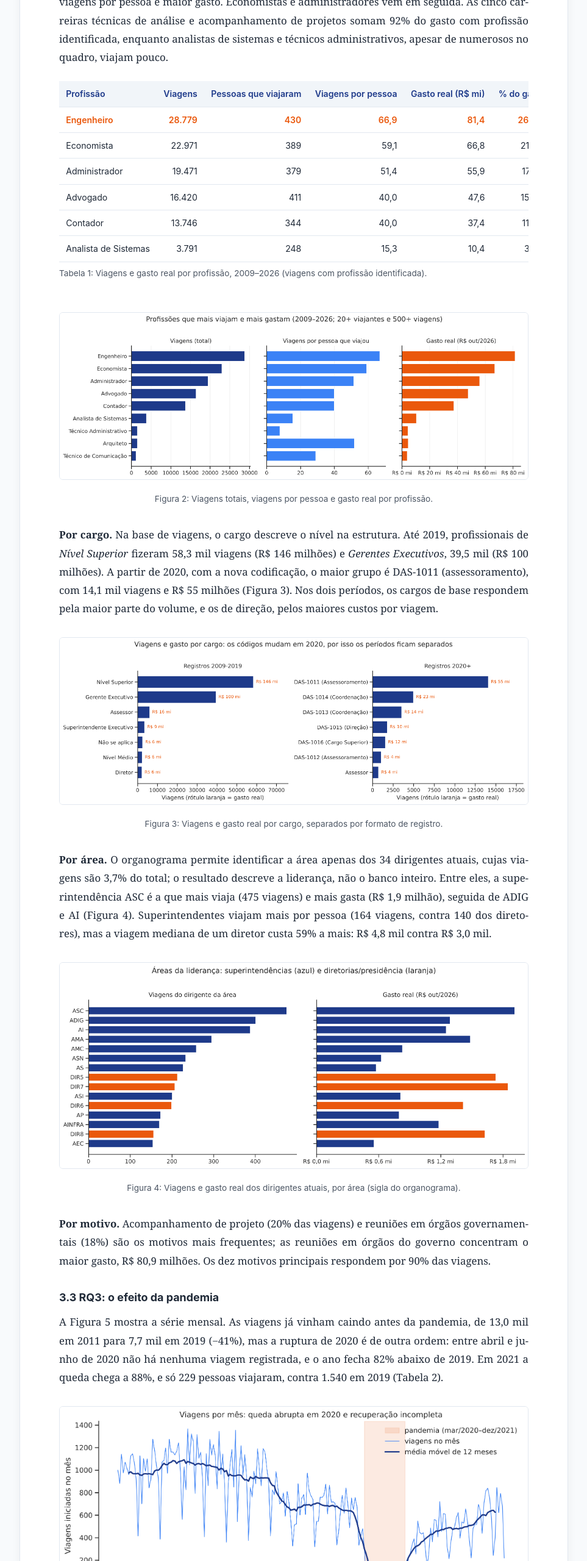
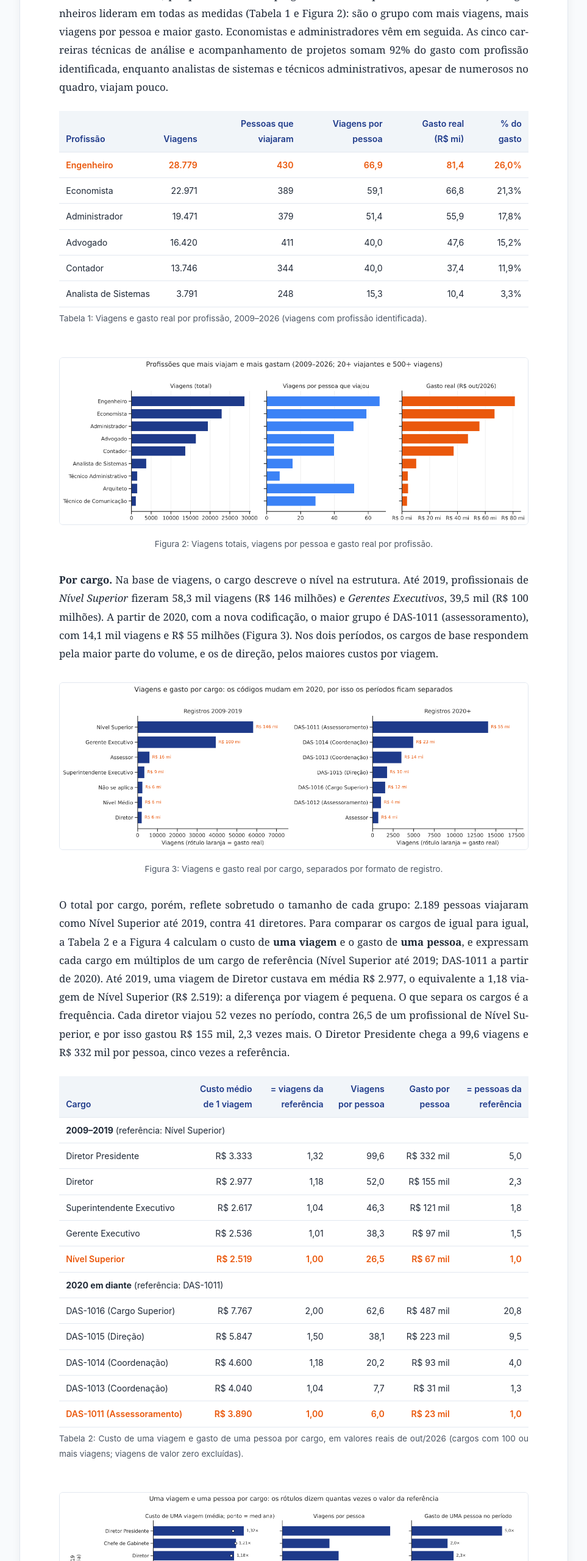
Before and after one commit to mochilicius/g2lingprog, a plain HTML site: page docs/index.html in a window 1280 px wide. Shown: the part 5060-7620 px from the top of the page at 61% size, without its empty margins (158-1121 px from the left). Drawn offline with Linux system fonts and the light colour scheme.

Commit message:
analise por cargo: custo de uma viagem e gasto de uma pessoa
compara cada cargo com uma referencia (Nivel Superior ate 2019, DAS-1011
depois): quanto custa uma viagem, quantas viagens uma pessoa faz e quanto
gasta. Nova figura, tabela no artigo e resumo atualizado.

Co-Authored-By: Claude Opus 5.5 <noreply@anthropic.com>
Claude-Session: https://claude.ai/code/session_015i1L2sLnsEkP9ZsvA5aFPq

```diff
--- a/docs/index.html
+++ b/docs/index.html
@@ -159,7 +159,7 @@
     table { border-collapse: collapse; width: 100%; font-family: var(--font-sans); font-size: 0.88rem; }
     th, td { padding: 0.5rem 0.7rem; border-bottom: 1px solid var(--border); text-align: right; white-space: nowrap; }
     th:first-child, td:first-child { text-align: left; }
-    th { background: var(--code-bg); color: var(--primary); font-weight: 600; }
+    th { background: var(--code-bg); color: var(--primary); font-weight: 600; white-space: normal; vertical-align: bottom; }
     tr.destaque td { color: var(--accent); font-weight: 600; }
     .table-caption { font-family: var(--font-sans); font-size: 0.85rem; color: var(--text-muted); margin-top: 0.4rem; }
 
@@ -225,7 +225,8 @@
         trata dois formatos de registro que convivem no mesmo arquivo, agrega 303.868 trechos em viagens, corrige os valores
         pelo IPCA e cruza as viagens com a base de empregados e o organograma para identificar profissão, cargo e área.
         Engenheiros são o grupo que mais viaja e mais gasta, com 67 viagens por pessoa e 26% do gasto real, seguidos de
-        economistas e administradores. O gasto é concentrado: 10% das pessoas respondem por 57% do total (Gini = 0,75).
+        economistas e administradores. Entre os cargos, a diferença está mais na frequência do que no preço: até 2019, uma viagem de
+        diretor equivalia a 1,18 viagem de nível superior, mas cada diretor gastou 2,3 vezes mais. O gasto é concentrado: 10% das pessoas respondem por 57% do total (Gini = 0,75).
         A pandemia reduziu as viagens em 82% em 2020 e 88% em 2021 frente a 2019, sem nenhum registro entre abril e junho de
         2020. Congressos e treinamentos foram os motivos mais afetados, enquanto as reuniões nos escritórios regionais quase
         dobraram depois da crise. Em 2025 o volume ainda está 6% abaixo de 2019, mas cada viagem custa 38% mais em termos
@@ -300,7 +301,7 @@ for coluna in COLUNAS_VALOR:
 df.loc[legado, "numerodiarias"] = df.loc[legado, "numerodiarias"] / 100               # '300' = 3 diárias</code></pre>
       <p>
         Com essa regra, passagens, diárias e acréscimos somam exatamente o valor total em 100% das viagens de 2009–2019, e a diária
-        mediana é de R$ 190 nos dois períodos, o que confirma a conversão. O segundo cuidado é a unidade de análise: valor total,
+        mediana é de R$&nbsp;190 nos dois períodos, o que confirma a conversão. O segundo cuidado é a unidade de análise: valor total,
         hospedagem e locação são da viagem e se repetem em cada trecho. Somar por linha inflaria o gasto em 144%, por isso os
         trechos são agregados por <code>codigoviagem</code> antes de qualquer soma:
       </p>
@@ -341,7 +342,7 @@ df.loc[legado, "numerodiarias"] = df.loc[legado, "numerodiarias"] / 100
 
       <h3 class="sub">3.1 Visão geral e concentração do gasto</h3>
       <p>
-        No período, o BNDES realizou 144.930 viagens, com gasto de R$ 421 milhões em valores reais (R$ 261 milhões nominais).
+        No período, o BNDES realizou 144.930 viagens, com gasto de R$&nbsp;421 milhões em valores reais (R$&nbsp;261 milhões nominais).
         A viagem típica é curta: dois trechos, ida e volta, e duas diárias. O valor total acompanha principalmente a passagem
         (correlação de Pearson de 0,89 nas viagens de 2020 em diante) e, em seguida, as diárias (0,73); a hospedagem quase não se
         relaciona com o total (0,06), porque vem zerada na maior parte dos registros. O custo, portanto, é puxado pelo deslocamento.
@@ -367,7 +368,7 @@ df.loc[legado, "numerodiarias"] = df.loc[legado, "numerodiarias"] / 100
       <div class="table-wrap">
         <table>
           <thead>
-            <tr><th>Profissão</th><th>Viagens</th><th>Pessoas que viajaram</th><th>Viagens por pessoa</th><th>Gasto real (R$ mi)</th><th>% do gasto</th></tr>
+            <tr><th>Profissão</th><th>Viagens</th><th>Pessoas que viajaram</th><th>Viagens por pessoa</th><th>Gasto real (R$&nbsp;mi)</th><th>% do gasto</th></tr>
           </thead>
           <tbody>
             <tr class="destaque"><td>Engenheiro</td><td>28.779</td><td>430</td><td>66,9</td><td>81,4</td><td>26,0%</td></tr>
@@ -387,61 +388,104 @@ df.loc[legado, "numerodiarias"] = df.loc[legado, "numerodiarias"] / 100
 
       <p>
         <strong>Por cargo.</strong> Na base de viagens, o cargo descreve o nível na estrutura. Até 2019, profissionais de
-        <em>Nível Superior</em> fizeram 58,3 mil viagens (R$ 146 milhões) e <em>Gerentes Executivos</em>, 39,5 mil (R$ 100 milhões).
-        A partir de 2020, com a nova codificação, o maior grupo é DAS-1011 (assessoramento), com 14,1 mil viagens e R$ 55 milhões
+        <em>Nível Superior</em> fizeram 58,3 mil viagens (R$&nbsp;146 milhões) e <em>Gerentes Executivos</em>, 39,5 mil (R$&nbsp;100 milhões).
+        A partir de 2020, com a nova codificação, o maior grupo é DAS-1011 (assessoramento), com 14,1 mil viagens e R$&nbsp;55 milhões
         (Figura 3). Nos dois períodos, os cargos de base respondem pela maior parte do volume, e os de direção, pelos maiores custos por viagem.
       </p>
       <figure>
         <a href="assets/fig_cargo.png" target="_blank" rel="noopener" title="Abrir a figura em tamanho real"><img src="assets/fig_cargo.png" alt="Dois painéis de barras com viagens e gasto por cargo em 2009–2019 e em 2020 em diante" loading="lazy"></a>
         <figcaption>Figura 3: Viagens e gasto real por cargo, separados por formato de registro.</figcaption>
       </figure>
+      <p>
+        O total por cargo, porém, reflete sobretudo o tamanho de cada grupo: 2.189 pessoas viajaram como Nível Superior até 2019,
+        contra 41 diretores. Para comparar os cargos de igual para igual, a Tabela 2 e a Figura 4 calculam o custo de <strong>uma
+        viagem</strong> e o gasto de <strong>uma pessoa</strong>, e expressam cada cargo em múltiplos de um cargo de referência
+        (Nível Superior até 2019; DAS-1011 a partir de 2020). Até 2019, uma viagem de Diretor custava em média R$&nbsp;2.977,
+        o equivalente a 1,18 viagem de Nível Superior (R$&nbsp;2.519): a diferença por viagem é pequena. O que separa os cargos é a
+        frequência. Cada diretor viajou 52 vezes no período, contra 26,5 de um profissional de Nível Superior, e por isso gastou
+        R$&nbsp;155 mil, 2,3 vezes mais. O Diretor Presidente chega a 99,6 viagens e R$&nbsp;332 mil por pessoa, cinco vezes a referência.
+      </p>
+      <div class="table-wrap">
+        <table>
+          <thead>
+            <tr><th>Cargo</th><th>Custo médio de 1 viagem</th><th>= viagens da referência</th><th>Viagens por pessoa</th><th>Gasto por pessoa</th><th>= pessoas da referência</th></tr>
+          </thead>
+          <tbody>
+            <tr><td colspan="6"><strong>2009–2019</strong> (referência: Nível Superior)</td></tr>
+            <tr><td>Diretor Presidente</td><td>R$&nbsp;3.333</td><td>1,32</td><td>99,6</td><td>R$&nbsp;332 mil</td><td>5,0</td></tr>
+            <tr><td>Diretor</td><td>R$&nbsp;2.977</td><td>1,18</td><td>52,0</td><td>R$&nbsp;155 mil</td><td>2,3</td></tr>
+            <tr><td>Superintendente Executivo</td><td>R$&nbsp;2.617</td><td>1,04</td><td>46,3</td><td>R$&nbsp;121 mil</td><td>1,8</td></tr>
+            <tr><td>Gerente Executivo</td><td>R$&nbsp;2.536</td><td>1,01</td><td>38,3</td><td>R$&nbsp;97 mil</td><td>1,5</td></tr>
+            <tr class="destaque"><td>Nível Superior</td><td>R$&nbsp;2.519</td><td>1,00</td><td>26,5</td><td>R$&nbsp;67 mil</td><td>1,0</td></tr>
+            <tr><td colspan="6"><strong>2020 em diante</strong> (referência: DAS-1011)</td></tr>
+            <tr><td>DAS-1016 (Cargo Superior)</td><td>R$&nbsp;7.767</td><td>2,00</td><td>62,6</td><td>R$&nbsp;487 mil</td><td>20,8</td></tr>
+            <tr><td>DAS-1015 (Direção)</td><td>R$&nbsp;5.847</td><td>1,50</td><td>38,1</td><td>R$&nbsp;223 mil</td><td>9,5</td></tr>
+            <tr><td>DAS-1014 (Coordenação)</td><td>R$&nbsp;4.600</td><td>1,18</td><td>20,2</td><td>R$&nbsp;93 mil</td><td>4,0</td></tr>
+            <tr><td>DAS-1013 (Coordenação)</td><td>R$&nbsp;4.040</td><td>1,04</td><td>7,7</td><td>R$&nbsp;31 mil</td><td>1,3</td></tr>
+            <tr class="destaque"><td>DAS-1011 (Assessoramento)</td><td>R$&nbsp;3.890</td><td>1,00</td><td>6,0</td><td>R$&nbsp;23 mil</td><td>1,0</td></tr>
+          </tbody>
+        </table>
+        <p class="table-caption">Tabela 2: Custo de uma viagem e gasto de uma pessoa por cargo, em valores reais de out/2026 (cargos com 100 ou mais viagens; viagens de valor zero excluídas).</p>
+      </div>
+      <figure>
+        <a href="assets/fig_cargo_por_pessoa.png" target="_blank" rel="noopener" title="Abrir a figura em tamanho real"><img src="assets/fig_cargo_por_pessoa.png" alt="Seis painéis de barras: custo de uma viagem, viagens por pessoa e gasto por pessoa para cada cargo, em 2009–2019 e em 2020 em diante, com rótulos em múltiplos do cargo de referência" loading="lazy"></a>
+        <figcaption>Figura 4: Custo de uma viagem, viagens por pessoa e gasto de uma pessoa, por cargo; em laranja, o cargo de referência.</figcaption>
+      </figure>
+      <p>
+        A partir de 2020 a distância aumenta. Uma viagem de DAS-1016 custa em média o equivalente a duas viagens de DAS-1011, e cada
+        pessoa nesse cargo gastou 20,8 vezes mais, combinando viagens mais caras com uma frequência dez vezes maior (62,6 contra 6,0).
+        Parte da diferença por viagem vem das viagens internacionais, que só aparecem nesse período e se concentram no topo (5% das
+        viagens de DAS-1015 e DAS-1016, contra 2% de DAS-1011); como elas puxam a média para cima, pela mediana a viagem de DAS-1016
+        equivale a 1,47 viagem de DAS-1011. Os cargos de natureza especial (CNE-0001) têm valores ainda maiores, mas reúnem apenas
+        duas pessoas e por isso ficam fora da tabela. Uma pessoa que mudou de cargo é contada em cada cargo que ocupou.
+      </p>
 
       <p>
         <strong>Por área.</strong> O organograma permite identificar a área apenas dos 34 dirigentes atuais, cujas viagens são 3,7%
         do total; o resultado descreve a liderança, não o banco inteiro. Entre eles, a superintendência ASC é a que mais viaja
-        (475 viagens) e mais gasta (R$ 1,9 milhão), seguida de ADIG e AI (Figura 4). Superintendentes viajam mais por pessoa
-        (164 viagens, contra 140 dos diretores), mas a viagem mediana de um diretor custa 59% a mais: R$ 4,8 mil contra R$ 3,0 mil.
+        (475 viagens) e mais gasta (R$&nbsp;1,9 milhão), seguida de ADIG e AI (Figura 5). Superintendentes viajam mais por pessoa
+        (164 viagens, contra 140 dos diretores), mas a viagem mediana de um diretor custa 59% a mais: R$&nbsp;4,8 mil contra R$&nbsp;3,0 mil.
       </p>
       <figure>
         <a href="assets/fig_area.png" target="_blank" rel="noopener" title="Abrir a figura em tamanho real"><img src="assets/fig_area.png" alt="Barras horizontais de viagens e gasto real por área da liderança, com superintendências em azul e diretorias em laranja" loading="lazy"></a>
-        <figcaption>Figura 4: Viagens e gasto real dos dirigentes atuais, por área (sigla do organograma).</figcaption>
+        <figcaption>Figura 5: Viagens e gasto real dos dirigentes atuais, por área (sigla do organograma).</figcaption>
       </figure>
 
       <p>
         <strong>Por motivo.</strong> Acompanhamento de projeto (20% das viagens) e reuniões em órgãos governamentais (18%) são os
-        motivos mais frequentes; as reuniões em órgãos do governo concentram o maior gasto, R$ 80,9 milhões. Os dez motivos
+        motivos mais frequentes; as reuniões em órgãos do governo concentram o maior gasto, R$&nbsp;80,9 milhões. Os dez motivos
         principais respondem por 90% das viagens.
       </p>
 
       <h3 class="sub">3.3 RQ3: o efeito da pandemia</h3>
       <p>
-        A Figura 5 mostra a série mensal. As viagens já vinham caindo antes da pandemia, de 13,0 mil em 2011 para 7,7 mil em 2019 (−41%),
+        A Figura 6 mostra a série mensal. As viagens já vinham caindo antes da pandemia, de 13,0 mil em 2011 para 7,7 mil em 2019 (−41%),
         mas a ruptura de 2020 é de outra ordem: entre abril e junho de 2020 não há nenhuma viagem registrada, e o ano fecha 82% abaixo
-        de 2019. Em 2021 a queda chega a 88%, e só 229 pessoas viajaram, contra 1.540 em 2019 (Tabela 2).
+        de 2019. Em 2021 a queda chega a 88%, e só 229 pessoas viajaram, contra 1.540 em 2019 (Tabela 3).
       </p>
       <figure>
         <a href="assets/fig_serie_mensal.png" target="_blank" rel="noopener" title="Abrir a figura em tamanho real"><img src="assets/fig_serie_mensal.png" alt="Série mensal de viagens de 2009 a 2026 com média móvel de 12 meses e faixa destacando a pandemia" loading="lazy"></a>
-        <figcaption>Figura 5: Viagens iniciadas por mês e média móvel de 12 meses; faixa laranja = pandemia (mar/2020 a dez/2021).</figcaption>
+        <figcaption>Figura 6: Viagens iniciadas por mês e média móvel de 12 meses; faixa laranja = pandemia (mar/2020 a dez/2021).</figcaption>
       </figure>
       <div class="table-wrap">
         <table>
           <thead>
-            <tr><th>Ano</th><th>Viagens</th><th>vs. 2019</th><th>Pessoas que viajaram</th><th>Gasto real (R$ mi)</th><th>Custo mediano real</th></tr>
+            <tr><th>Ano</th><th>Viagens</th><th>vs. 2019</th><th>Pessoas que viajaram</th><th>Gasto real (R$&nbsp;mi)</th><th>Custo mediano real</th></tr>
           </thead>
           <tbody>
-            <tr><td>2019</td><td>7.671</td><td>—</td><td>1.540</td><td>20,6</td><td>R$ 2.494</td></tr>
-            <tr class="destaque"><td>2020</td><td>1.381</td><td>−82,0%</td><td>607</td><td>4,7</td><td>R$ 2.680</td></tr>
-            <tr class="destaque"><td>2021</td><td>918</td><td>−88,0%</td><td>229</td><td>3,8</td><td>R$ 2.884</td></tr>
-            <tr><td>2022</td><td>3.855</td><td>−49,7%</td><td>988</td><td>18,4</td><td>R$ 3.566</td></tr>
-            <tr><td>2023</td><td>5.489</td><td>−28,4%</td><td>1.314</td><td>25,4</td><td>R$ 3.725</td></tr>
-            <tr><td>2024</td><td>5.790</td><td>−24,5%</td><td>1.268</td><td>27,2</td><td>R$ 3.674</td></tr>
-            <tr><td>2025</td><td>7.204</td><td>−6,1%</td><td>1.657</td><td>30,6</td><td>R$ 3.439</td></tr>
+            <tr><td>2019</td><td>7.671</td><td>—</td><td>1.540</td><td>20,6</td><td>R$&nbsp;2.494</td></tr>
+            <tr class="destaque"><td>2020</td><td>1.381</td><td>−82,0%</td><td>607</td><td>4,7</td><td>R$&nbsp;2.680</td></tr>
+            <tr class="destaque"><td>2021</td><td>918</td><td>−88,0%</td><td>229</td><td>3,8</td><td>R$&nbsp;2.884</td></tr>
+            <tr><td>2022</td><td>3.855</td><td>−49,7%</td><td>988</td><td>18,4</td><td>R$&nbsp;3.566</td></tr>
+            <tr><td>2023</td><td>5.489</td><td>−28,4%</td><td>1.314</td><td>25,4</td><td>R$&nbsp;3.725</td></tr>
+            <tr><td>2024</td><td>5.790</td><td>−24,5%</td><td>1.268</td><td>27,2</td><td>R$&nbsp;3.674</td></tr>
+            <tr><td>2025</td><td>7.204</td><td>−6,1%</td><td>1.657</td><td>30,6</td><td>R$&nbsp;3.439</td></tr>
           </tbody>
         </table>
-        <p class="table-caption">Tabela 2: Volume, pessoas e custo das viagens antes, durante e depois da pandemia (valores reais de out/2026).</p>
+        <p class="table-caption">Tabela 3: Volume, pessoas e custo das viagens antes, durante e depois da pandemia (valores reais de out/2026).</p>
       </div>
       <p>
-        A pandemia não afetou os motivos da mesma forma (Figura 6). Congressos, feiras e seminários caíram 97%, e treinamentos, 95%:
+        A pandemia não afetou os motivos da mesma forma (Figura 7). Congressos, feiras e seminários caíram 97%, e treinamentos, 95%:
         são atividades que podem ser feitas a distância, embora os dados não registrem o formato em que ocorreram. Reuniões nos escritórios regionais foram as que menos caíram (−61%) e,
         em 2023, quase dobraram em relação a 2019 (737 contra 372). Congressos voltaram rapidamente (−8% em 2023), mas fomento (−59%),
         acompanhamento de projeto (−44%) e treinamento (−54%) seguiam bem abaixo do nível anterior, o que sugere que parte dessas
@@ -449,18 +493,18 @@ df.loc[legado, "numerodiarias"] = df.loc[legado, "numerodiarias"] / 100
       </p>
       <figure>
         <a href="assets/fig_motivos_pandemia.png" target="_blank" rel="noopener" title="Abrir a figura em tamanho real"><img src="assets/fig_motivos_pandemia.png" alt="Gráfico de pontos comparando viagens por motivo em 2019, na média de 2020–21 e em 2023" loading="lazy"></a>
-        <figcaption>Figura 6: Viagens por motivo em 2019, na média anual de 2020–21 e em 2023 (dez maiores motivos de 2019).</figcaption>
+        <figcaption>Figura 7: Viagens por motivo em 2019, na média anual de 2020–21 e em 2023 (dez maiores motivos de 2019).</figcaption>
       </figure>
       <p>
-        O custo seguiu o caminho oposto ao do volume (Figura 7). Em valores reais, a viagem mediana passou de R$ 2.494 em 2019 para
-        R$ 3.725 em 2023 (+49%) e R$ 3.439 em 2025 (+38%), e o gasto anual de 2025 (R$ 30,6 milhões) já supera o de 2019, com menos
+        O custo seguiu o caminho oposto ao do volume (Figura 8). Em valores reais, a viagem mediana passou de R$&nbsp;2.494 em 2019 para
+        R$&nbsp;3.725 em 2023 (+49%) e R$&nbsp;3.439 em 2025 (+38%), e o gasto anual de 2025 (R$&nbsp;30,6 milhões) já supera o de 2019, com menos
         viagens. A correção pelo IPCA descarta a inflação como explicação, mas esse salto coincide com a mudança no formato de registro,
         em que o total passa a incluir itens não detalhados nas colunas de componentes; por isso não é possível separar com segurança
         quanto do aumento é encarecimento real e quanto é mudança contábil.
       </p>
       <figure>
         <a href="assets/fig_gasto_anual.png" target="_blank" rel="noopener" title="Abrir a figura em tamanho real"><img src="assets/fig_gasto_anual.png" alt="Barras de gasto real anual de 2009 a 2025, com 2020 e 2021 em laranja, e linha do custo mediano por viagem" loading="lazy"></a>
-        <figcaption>Figura 7: Gasto real anual (barras) e custo mediano real por viagem (linha), 2009–2025.</figcaption>
+        <figcaption>Figura 8: Gasto real anual (barras) e custo mediano real por viagem (linha), 2009–2025.</figcaption>
       </figure>
     </section>
 
@@ -469,8 +513,10 @@ df.loc[legado, "numerodiarias"] = df.loc[legado, "numerodiarias"] / 100
       <h2>4. Conclusão</h2>
       <p>
         Engenheiros, economistas e administradores, as carreiras ligadas à análise e ao acompanhamento de projetos, são os grupos que
-        mais viajam e mais gastam no BNDES, e o gasto se concentra em uma parcela pequena das pessoas. Entre os dirigentes, superintendentes
-        viajam mais, enquanto diretores fazem viagens mais caras. A pandemia interrompeu as viagens por três meses e reduziu o volume
+        mais viajam e mais gastam no BNDES, e o gasto se concentra em uma parcela pequena das pessoas. Por cargo, o que diferencia o gasto é sobretudo a
+        frequência: uma viagem de diretor custa pouco mais que uma de nível superior, mas cada diretor viaja duas vezes mais e gasta
+        2,3 vezes mais; depois de 2020, os cargos do topo combinam viagens mais caras e muito mais frequentes. Entre os dirigentes,
+        superintendentes viajam mais, enquanto diretores fazem viagens mais caras. A pandemia interrompeu as viagens por três meses e reduziu o volume
         em quase 90% em 2021; cinco anos depois, o banco ainda viaja menos do que em 2019, mas cada viagem custa mais em termos reais.
         Os motivos que exigem presença física, como reuniões regionais e congressos, recuperaram-se primeiro; treinamento e fomento,
         não.
```
Also changed, not shown: docs/assets/fig_cargo_por_pessoa.png (added), 2 other files.
